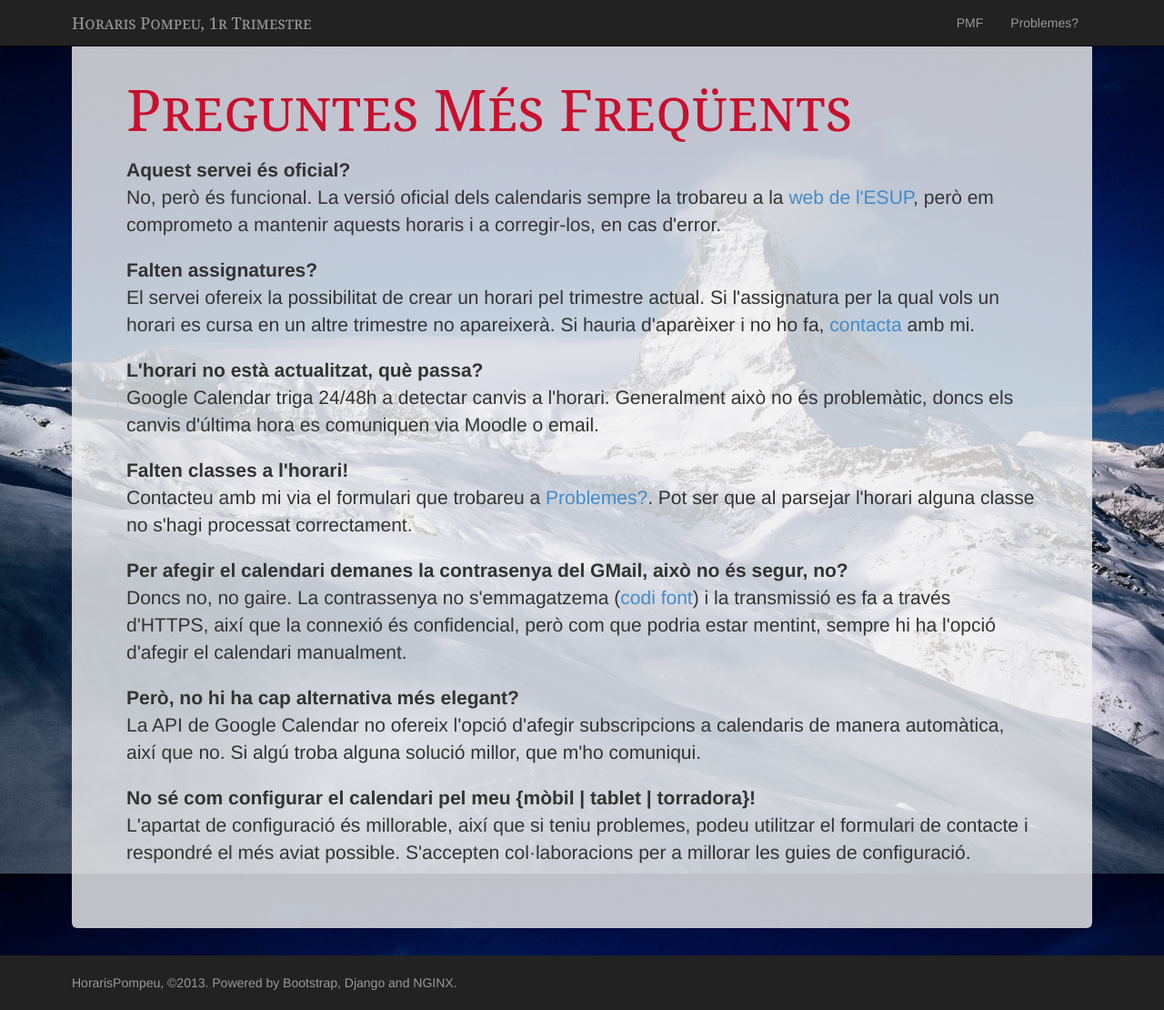
After one commit to octavifs/horarispompeu, a Django app: page /pmf/ in a window 1280 px wide. The commit adds this page. Shown: the whole page at 91% size. Run offline with Django 3.2, Linux system fonts and the light colour scheme.

Commit message:
Added a FAQ page, added the term to each template, moved the navbar stuff a little bit, so it’s less of a pain to modify.

```diff
--- a/horarispompeu/settings.py
+++ b/horarispompeu/settings.py
@@ -66,7 +66,7 @@ MEDIA_ROOT = 'resources/calendar/'
 # URL that handles the media served from MEDIA_ROOT. Make sure to use a
 # trailing slash.
 # Examples: "http://example.com/media/", "http://media.example.com/"
-MEDIA_URL = 'http://www.horarispompeu.com/calendar/'
+MEDIA_URL = 'https://www.horarispompeu.com/calendar/'
 
 # Absolute path to the directory static files should be collected to.
 # Don't put anything in this directory yourself; store your static files
--- a/timetable/static/css/style.css
+++ b/timetable/static/css/style.css
@@ -140,6 +140,10 @@ body {
   background-color: #c8102e;
 }
 
+dd {
+  margin-bottom: 20px;
+}
+
 /* Responsive: Portrait tablets and up */
 @media screen and (min-width: 768px) {
   /* Remove the padding we set earlier */
@@ -158,7 +162,7 @@ body {
     border-bottom: 0;
   }
 
-  .navbar-nav li {
+  .breadcrumbs.navbar-nav li {
     background-repeat: no-repeat;
     background-image: url('arrow.png');
     background-position: right;
--- a/timetable/templates/base.html
+++ b/timetable/templates/base.html
@@ -26,8 +26,20 @@
 
   <body>
   <div id="wrap">
-  {% block navbar %}
-  {% endblock %}
+
+  <div class="navbar navbar-inverse navbar-fixed-top">
+  <div class="container">
+    <div class="navbar-header">
+      <a class="navbar-brand" href="/">Horaris Pompeu, {{term}}</a>
+    </div>
+    <ul class="nav navbar-nav navbar-right aux">
+      <li><a href="/pmf">PMF</a></li>
+      <li><a href="/problemes">Problemes?</a></li>
+    </ul>
+    {% block navbar %}
+    {% endblock %}
+  </div>
+</div>
 
     <div class="container">
       <div class="jumbotron">
--- /dev/null
+++ b/timetable/templates/pmf.html
@@ -0,0 +1,21 @@
+{% extends "base.html" %}
+
+{% block content %}
+  <h1>Preguntes Més Freqüents</h1>
+  <dl>
+  <dt>Aquest servei és oficial?</dt>
+    <dd>No, però és funcional. La versió oficial dels calendaris sempre la trobareu a la <a href="http://www.upf.edu/esup/docencia/horaris1314/">web de l'ESUP</a>, però em comprometo a mantenir aquests horaris i a corregir-los, en cas d'error.</dd>
+    <dt>Falten assignatures?</dt>
+    <dd>El servei ofereix la possibilitat de crear un horari pel trimestre actual. Si l'assignatura per la qual vols un horari es cursa en un altre trimestre no apareixerà. Si hauria d'aparèixer i no ho fa, <a href="/problemes">contacta</a> amb mi.</dd>
+  <dt>L'horari no està actualitzat, què passa?</dt>
+    <dd>Google Calendar triga 24/48h a detectar canvis a l'horari. Generalment això no és problemàtic, doncs els canvis d'última hora es comuniquen via Moodle o email.</dd>
+  <dt>Falten classes a l'horari!</dt>
+    <dd>Contacteu amb mi via el formulari que trobareu a <a href="/problemes">Problemes?</a>. Pot ser que al parsejar l'horari alguna classe no s'hagi processat correctament.</dd>
+    <dt>Per afegir el calendari demanes la contrasenya del GMail, això no és segur, no?</dt>
+    <dd>Doncs no, no gaire. La contrassenya no s'emmagatzema (<a href="https://github.com/octavifs/horarispompeu">codi font</a>) i la transmissió es fa a través d'HTTPS, així que la connexió és confidencial, però com que podria estar mentint, sempre hi ha l'opció d'afegir el calendari manualment.</dd>
+    <dt>Però, no hi ha cap alternativa més elegant?</dt>
+    <dd>La API de Google Calendar no ofereix l'opció d'afegir subscripcions a calendaris de manera automàtica, així que no. Si algú troba alguna solució millor, que m'ho comuniqui.</dd>
+    <dt>No sé com configurar el calendari pel meu {mòbil | tablet | torradora}!</dt>
+    <dd>L'apartat de configuració és millorable, així que si teniu problemes, podeu utilitzar el formulari de contacte i respondré el més aviat possible. S'accepten col·laboracions per a millorar les guies de configuració.</dd>
+  </dl>
+{% endblock %}
--- a/timetable/urls.py
+++ b/timetable/urls.py
@@ -15,11 +15,13 @@
 from django.conf.urls import patterns, url
 from timetable import views
 
-urlpatterns = patterns('',
+urlpatterns = patterns(
+    '',
     url(r'^$', views.index, name='index'),
     url(r'^grau/$', views.degree, name='degree'),
     url(r'^curs/$', views.year, name='year'),
     url(r'^assignatures/$', views.subject, name='subject'),
     url(r'^calendari/$', views.calendar, name='calendar'),
     url(r'^subscriu/$', views.subscription, name='subscription'),
+    url(r'^pmf/$', views.pmf, name='pmf'),
 )
--- a/timetable/views.py
+++ b/timetable/views.py
@@ -13,38 +13,40 @@
 # limitations under the License.
 
 from __future__ import unicode_literals
-from django.shortcuts import render
-from django.template import Context, loader
-from django.db.models import Q
+
 import operator
 import hashlib
-from django.core.files.base import ContentFile
-import os
 import subprocess
 
+from django.shortcuts import render
+from django.db.models import Q
+from django.core.files.base import ContentFile
+
+from django.conf import settings
 from timetable.models import *
 import timetable.calendar
 
 
 # Create your views here.
 def index(request):
-    return render(request, 'index.html')
+    return render(request, 'index.html', {'term': settings.TERM})
 
 
 def degree(request):
     faculty = Faculty.objects.get(pk='ESUP')
     degree_list = Degree.objects.filter(faculty=faculty)
-    context = {'degree_list': degree_list}
+    context = {'degree_list': degree_list, 'term': settings.TERM}
     return render(request, 'degree.html', context)
 
 
 def year(request):
     # First, deal with invalid inputs:
-    if (request.method == 'GET' or
+    if (
+        request.method == 'GET' or
         not request.POST.getlist('degree')
     ):
         # This will raise a 500 error page on production
-        return render(request, '500.html', {})
+        return render(request, '500.html', {'term': settings.TERM})
     # Once input is seemingly valid (the list may still contain invalid degree ids), retrieve years and groups:
     degree_and_group_list = DegreeSubject.objects.filter(
         degree__in=request.POST.getlist('degree')
@@ -58,22 +60,23 @@ def year(request):
         'year',
         'group',
     ).distinct()
-    degree_list = dict()
+    degree_list = {}
     for entry in degree_and_group_list:
         degree_list.setdefault(entry['degree__name'], []).append(entry)
-    context = {'degree_list': degree_list}
+    context = {'degree_list': degree_list, 'term': settings.TERM}
     return render(request, 'year.html', context)
 
 
 def subject(request):
     # First, deal with invalid inputs:
-    if (request.method == 'GET' or
+    if (
+        request.method == 'GET' or
         not request.POST.getlist('degree_year')
     ):
         # This will raise a 500 error page on production
-        return render(request, '500.html', {})
+        return render(request, '500.html', {'term': settings.TERM})
     # Once input is seemingly valid render the view:
-    academic_year = AcademicYear.objects.latest('pk')
+    academic_year = AcademicYear.objects.get(year=settings.ACADEMIC_YEAR)
     degree_year = request.POST.getlist('degree_year')
     courses = []
     for entry in degree_year:
@@ -98,19 +101,23 @@ def subject(request):
     year_degree_subjects = {}
     for degree_subject in degree_subjects:
         year_degree_subjects.setdefault(degree_subject['year'], []).append(degree_subject)
-    context = {'year_degree_subjects': sorted(year_degree_subjects.iteritems())}
+    context = {
+        'year_degree_subjects': sorted(year_degree_subjects.iteritems()),
+        'term': settings.TERM
+    }
     return render(request, 'subject.html', context)
 
 
 def calendar(request):
     # First, deal with invalid inputs:
-    if (request.method == 'GET' or
+    if (
+        request.method == 'GET' or
         not request.POST.getlist('degree_subject')
     ):
         # This will raise a 500 error page on production
-        return render(request, '500.html', {})
+        return render(request, '500.html', {'term': settings.TERM})
     # Once input is seemingly valid render the view:
-    academic_year = AcademicYear.objects.latest('pk')
+    academic_year = AcademicYear.objects.get(year=settings.ACADEMIC_YEAR)
     # degree_subjects contains a list with strings with the format
     # {subject_id}_{group}
     raw_selected_subjects = request.POST.getlist('degree_subject')
@@ -145,23 +152,30 @@ def calendar(request):
     finally:
         context = {
             'calendar_url': calendar.file.url,
-            'calendar_name': calendar.name
+            'calendar_name': calendar.name,
+            'term': settings.TERM
         }
         return render(request, 'calendar.html', context)
 
 
 def subscription(request):
     # First, deal with invalid inputs:
-    if (request.method == 'GET' or
+    if (
+        request.method == 'GET' or
         not request.POST["email"] or
         not request.POST["password"] or
         not request.POST["calendar"]
     ):
         # This will render a 500 error page on production
-        return render(request, '500.html', {})
+        return render(request, '500.html', {'term': settings.TERM})
     # Once input is seemingly valid render the view:
     email = "--email={}".format(request.POST["email"])
     password = "--password={}".format(request.POST["password"])
     calendar = "--calendar={}".format(request.POST["calendar"])
-    result = subprocess.call(["casperjs", "casperjs/addICSCal.js", email, password, calendar])
+    result = subprocess.call(
+        ["casperjs", "casperjs/addICSCal.js", email, password, calendar])
     return render(request, 'subscription_result.html', {'result': result})
+
+
+def pmf(request):
+    return render(request, 'pmf.html', {'term': settings.TERM})
```
Also changed, not shown: timetable/templates/404.html (+0 -10 lines), timetable/templates/500.html (+0 -10 lines), timetable/templates/calendar.html (+1 -13 lines), timetable/templates/degree.html (+5 -17 lines), timetable/templates/index.html (+0 -10 lines), timetable/templates/subject.html (+1 -13 lines), timetable/templates/year.html (+6 -18 lines).
